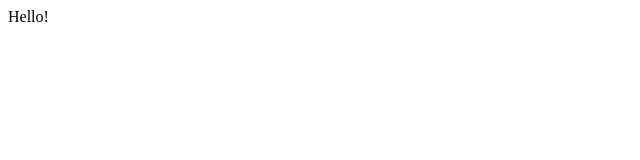
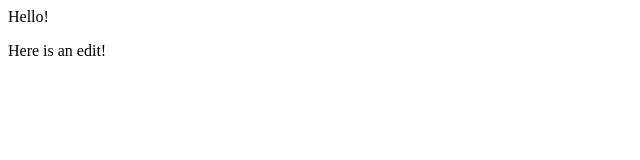
Before and after one commit to Jakob-Christensen/personal-website, a plain HTML site: page Website/index.html in a window 1280 px wide. Shown: the full height of the page, 0-640 px from the left. Drawn offline with Linux system fonts and the light colour scheme.

Commit message:
Update index.html

```diff
--- a/Website/index.html
+++ b/Website/index.html
@@ -8,5 +8,6 @@
 </head>
 <body>
     Hello!
+    <p>Here is an edit!</p>
 </body>
 </html>
```
